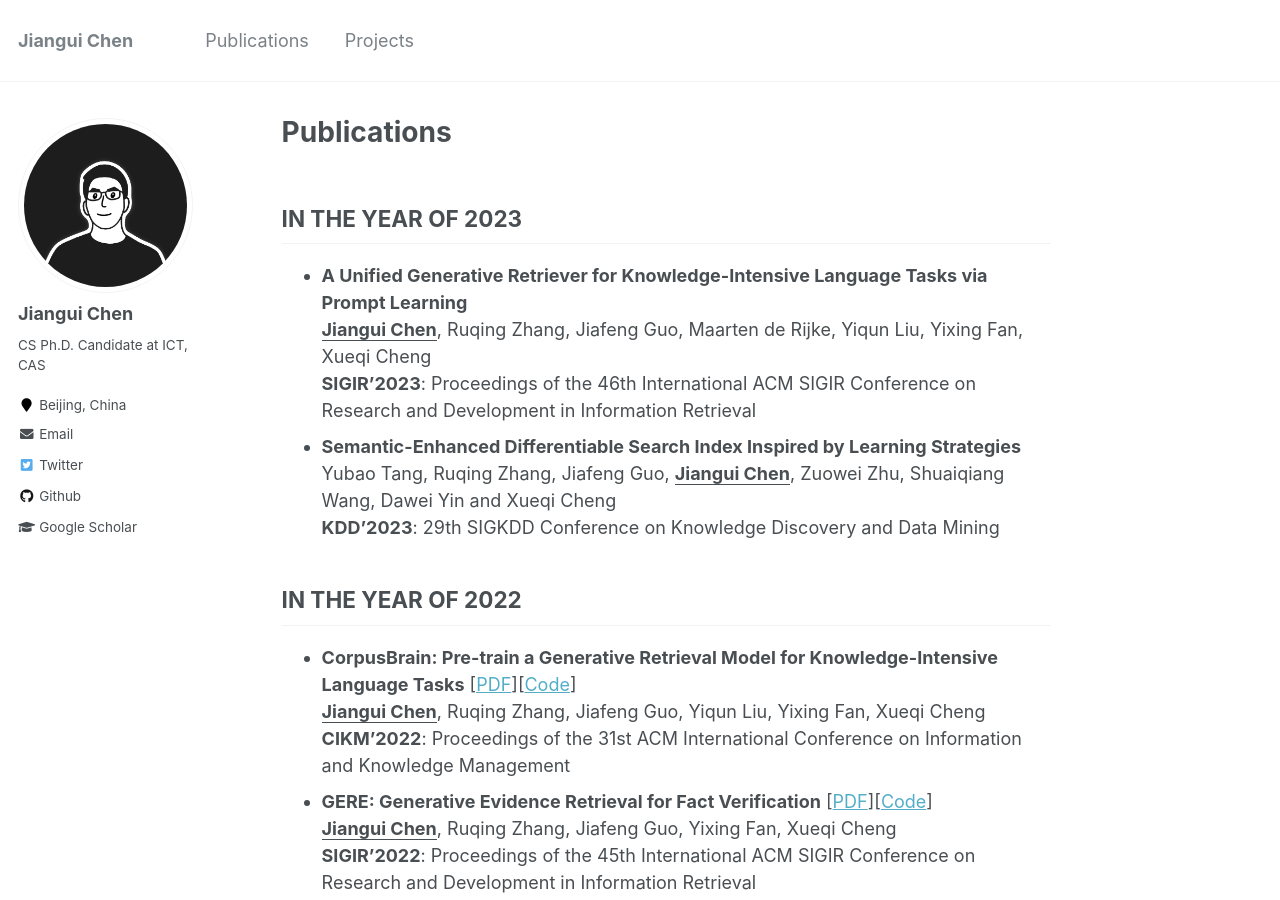
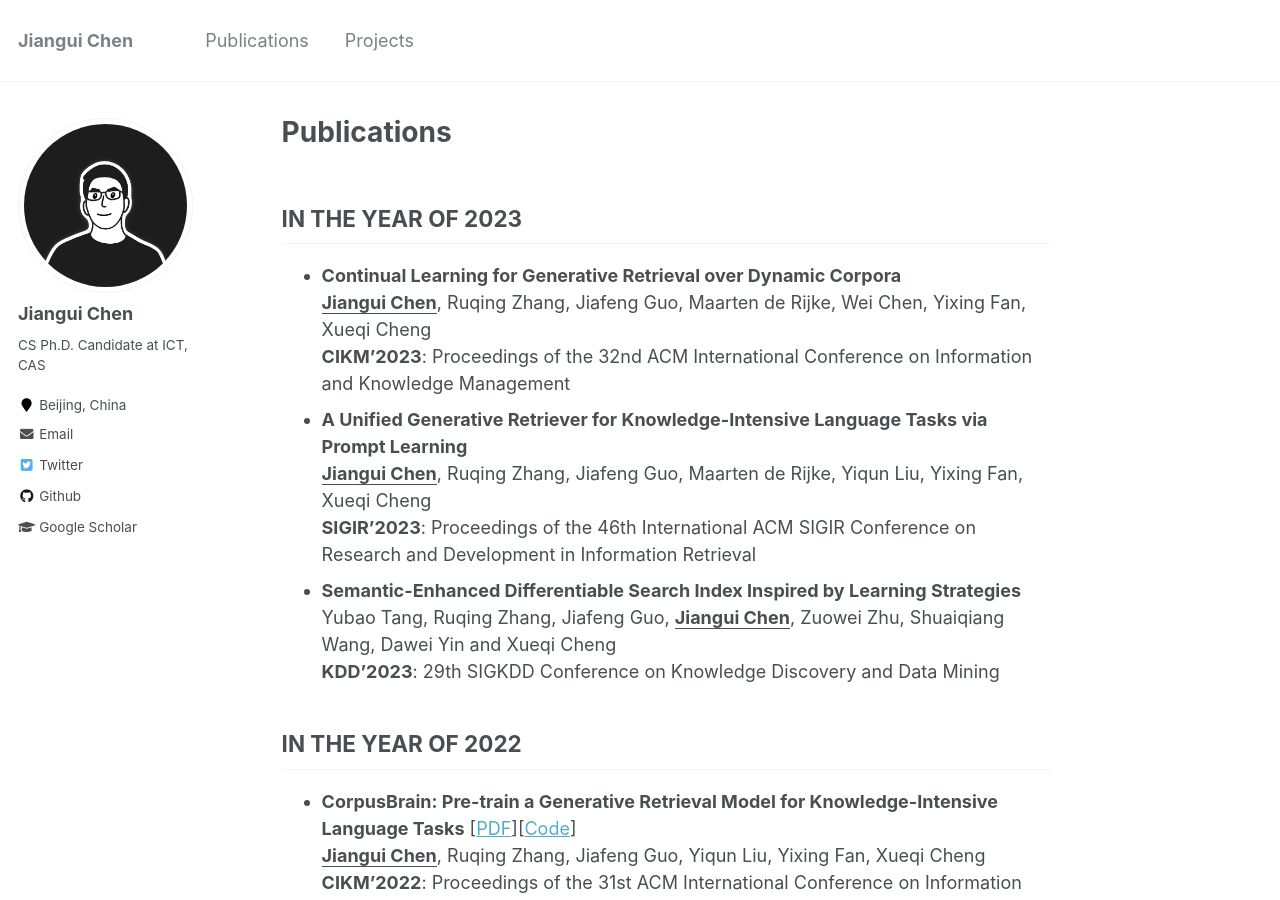
Before and after one commit to Chriskuei/chriskuei.github.io, a Jekyll site: the page built from _pages/publications.md, in a window 1280 px wide and 900 px high. Built offline with Jekyll 4.4.1, drawn with Linux system fonts in a browser that asks for light colours.

Commit message:
Update publications.md

```diff
--- a/_pages/publications.md
+++ b/_pages/publications.md
@@ -9,6 +9,9 @@ redirect_from:
 
 IN THE YEAR OF 2023
 ------
+- **Continual Learning for Generative Retrieval over Dynamic Corpora** <br>
+<ins>**Jiangui Chen**</ins>, Ruqing Zhang, Jiafeng Guo, Maarten de Rijke, Wei Chen, Yixing Fan, Xueqi Cheng <br>
+**CIKM'2023**: Proceedings of the 32nd ACM International Conference on Information and Knowledge Management
 - **A Unified Generative Retriever for Knowledge-Intensive Language Tasks via Prompt Learning** <br>
 <ins>**Jiangui Chen**</ins>, Ruqing Zhang, Jiafeng Guo, Maarten de Rijke, Yiqun Liu, Yixing Fan, Xueqi Cheng <br>
 **SIGIR'2023**: Proceedings of the 46th International ACM SIGIR Conference on Research and Development in Information Retrieval
```
